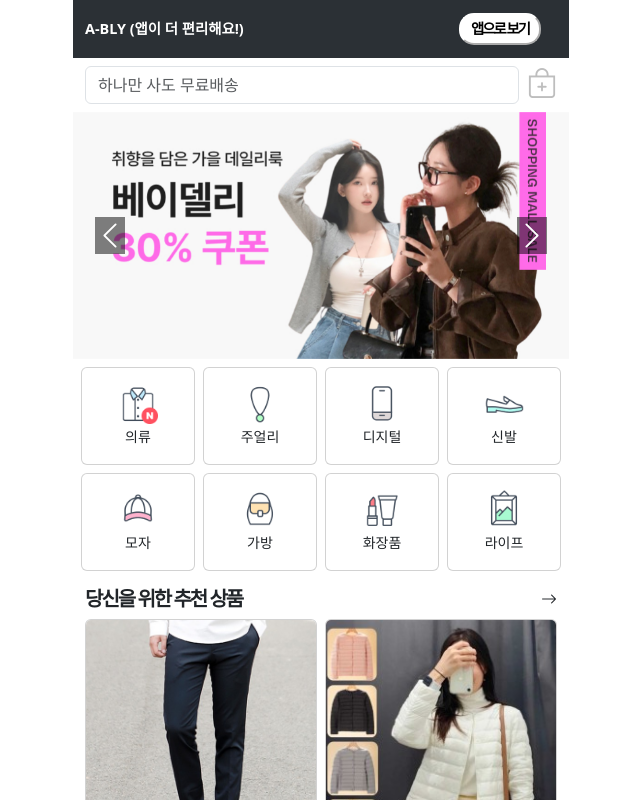
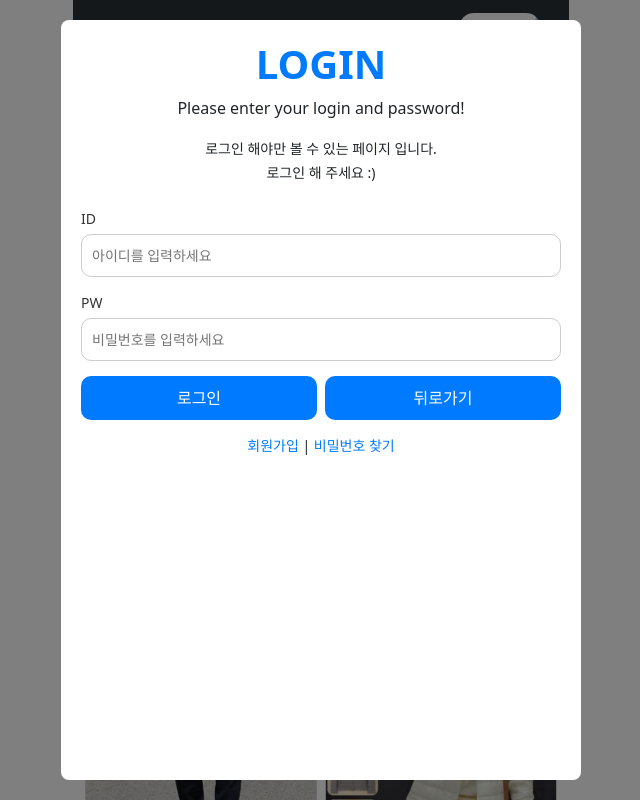
Before and after one commit to yar0103/a-bly, a Vue app: page / in a window 1280 px wide. Both pictures are taken after a click on the icon 861 px from the left and 84 px from the top of the page. Shown: the top 800 px of the page, without its empty margins (319-959 px from the left). Built offline with nearby package versions, Linux system fonts and the light colour scheme.

Commit message:
modal 닫을때 이벤트 버블링 현상 방지코드 구현완료

```diff
--- a/src/App.vue
+++ b/src/App.vue
@@ -1,11 +1,11 @@
 <template>
   <div class="container-sm">
     <Nav />
-    <UserBar />
+    <UserBar :isClickedOpenLogin="isClickedOpenLogin" @openLogin="openLogin" />
     <Visual :visual="visual"/>
     <Category :category="category" />
     <Commend :products="products"/>
-    <Footer />
+    <Footer :isClickedOpenLogin="isClickedOpenLogin" @openLogin="openLogin" @closeLogin="closeLogin"/>
   </div>
 </template>
 
@@ -30,6 +30,7 @@ export default {
       category: shoppingCategory,
       visual: visual,
       // LoginPage: LoginPage
+      isClickedOpenLogin: false,
     }
   },
   components: {
@@ -40,6 +41,14 @@ export default {
     Commend: Commend,
     Footer: Footer,
   },
+  methods: {
+    openLogin() {
+      this.isClickedOpenLogin = true;
+    },
+    closeLogin(){
+      this.isClickedOpenLogin = false;
+    }
+  }
 };
 </script>
 
--- a/src/components/Footer.vue
+++ b/src/components/Footer.vue
@@ -6,20 +6,23 @@
       ></a>
       <a class="navbar-brand" href="#"><i class="bi bi-list fs-5"></i></a>
       <a class="navbar-brand" href="#"><i class="bi bi-search fs-5"></i></a>
-      <a class="navbar-brand" href="#none" @click="openLogin"
+      <a class="navbar-brand" href="#none" @click="$emit('openLogin')"
         ><i class="bi bi-person-fill fs-5"></i
       ></a>
     </div>
   </nav>
 
-  <div class="black-bg" v-if="isClickedOpenLogin">
-    <div class="white-bg">
+  <div class="black-bg" v-if="isClickedOpenLogin" @click="$emit('closeLogin')" >
+    <div class="white-bg container-sm" @click.stop>
       <h1 class="loginTitle">LOGIN</h1>
       <p>Please enter your login and password!</p>
-      <small>로그인 해야만 볼 수 있는 페이지 입니다.<br /> 로그인 해 주세요 :)</small>
+      <small
+        >로그인 해야만 볼 수 있는 페이지 입니다.<br />
+        로그인 해 주세요 :)</small
+      >
       <form action="#" class="mt-4">
         <div class="input-style">
-          <label for="username">아이디</label>
+          <label for="username">ID</label>
           <input
             type="text"
             id="username"
@@ -28,7 +31,7 @@
           />
         </div>
         <div class="input-style">
-          <label for="password">비밀번호</label>
+          <label for="password">PW</label>
           <input
             type="password"
             id="password"
@@ -36,7 +39,10 @@
             required
           />
         </div>
-        <button type="submit" class="login-btn">로그인</button>
+        <div class="d-flex">
+          <button type="submit" class="login-btn me-2">로그인</button>
+          <button class="login-btn">뒤로가기</button>
+        </div>
       </form>
       <div class="links">
         <a href="#">회원가입</a> |
@@ -49,16 +55,8 @@
 <script>
 export default {
   name: "Footer",
-  data() {
-    return {
-      isClickedOpenLogin: false,
-    };
-  },
-  methods: {
-    openLogin() {
-      this.isClickedOpenLogin = true;
-      console.log(this.isClickedOpenLogin);
-    },
+  props: {
+    isClickedOpenLogin: Boolean,
   },
 };
 </script>
@@ -86,6 +84,7 @@ div {
   position: fixed;
   top: 0;
   left: 0;
+  z-index: 9999;
   padding: 20px;
 }
 .white-bg {
@@ -94,12 +93,13 @@ div {
   background: white;
   border-radius: 8px;
   padding: 20px;
-  z-index: 9999;
+
   text-align: center;
 }
 
 .loginTitle {
   font-weight: 900;
+  color: #007bff;
 }
 
 /* 입력 필드 */
--- a/src/components/UserBar.vue
+++ b/src/components/UserBar.vue
@@ -1,23 +1,66 @@
 <template>
   <div class="userBar container-fluid mt-2">
     <form class="d-flex" role="search">
-      <input class="form-control me-2" type="search" placeholder="하나만 사도 무료배송" aria-label="Search" >
-      <i class="bi bi-bag-plus"></i>
+      <input
+        class="form-control me-2"
+        type="search"
+        placeholder="하나만 사도 무료배송"
+        aria-label="Search"
+      />
+      <i class="bi bi-bag-plus" @click="$emit('openLogin')"></i>
     </form>
+  </div>
+
+  <div class="black-bg" v-if="isClickedOpenLogin">
+    <div class="white-bg container-sm">
+      <h1 class="loginTitle">LOGIN</h1>
+      <p>Please enter your login and password!</p>
+      <small
+        >로그인 해야만 볼 수 있는 페이지 입니다.<br />
+        로그인 해 주세요 :)</small
+      >
+      <form action="#" class="mt-4">
+        <div class="input-style">
+          <label for="username">ID</label>
+          <input
+            type="text"
+            id="username"
+            placeholder="아이디를 입력하세요"
+            required
+          />
+        </div>
+        <div class="input-style">
+          <label for="password">PW</label>
+          <input
+            type="password"
+            id="password"
+            placeholder="비밀번호를 입력하세요"
+            required
+          />
+        </div>
+        <div class="d-flex">
+          <button type="submit" class="login-btn me-2">로그인</button>
+          <button class="login-btn">뒤로가기</button>
+        </div>
+      </form>
+      <div class="links">
+        <a href="#">회원가입</a> |
+        <a href="#">비밀번호 찾기</a>
+      </div>
+    </div>
   </div>
 </template>
 
 <script>
 export default {
-  name: 'UserBar',
-
-}
+  name: "UserBar",
+};
 </script>
 
 <style>
-.bi-bag-plus{
-    font-size: 30px;
-    line-height: 35px;
-    color:rgb(190, 190, 190);
+.bi-bag-plus {
+  font-size: 30px;
+  line-height: 35px;
+  color: rgb(190, 190, 190);
 }
 </style>
```
